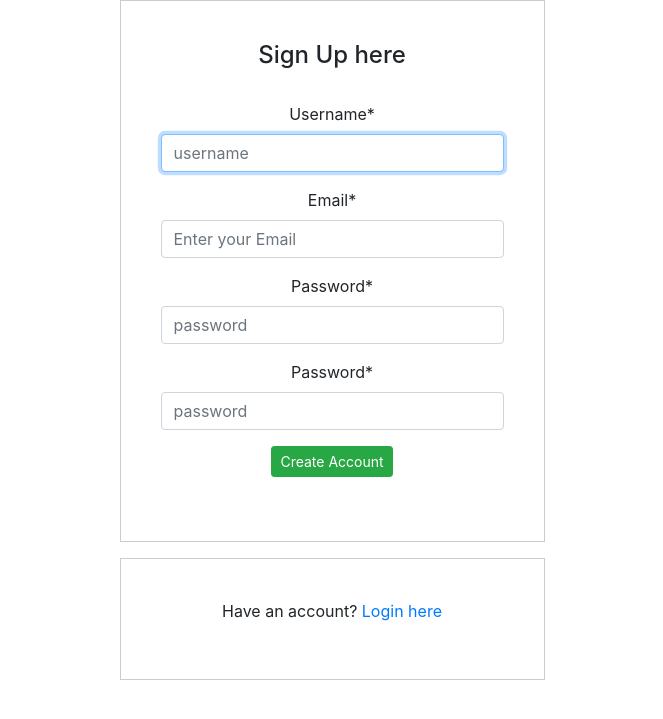
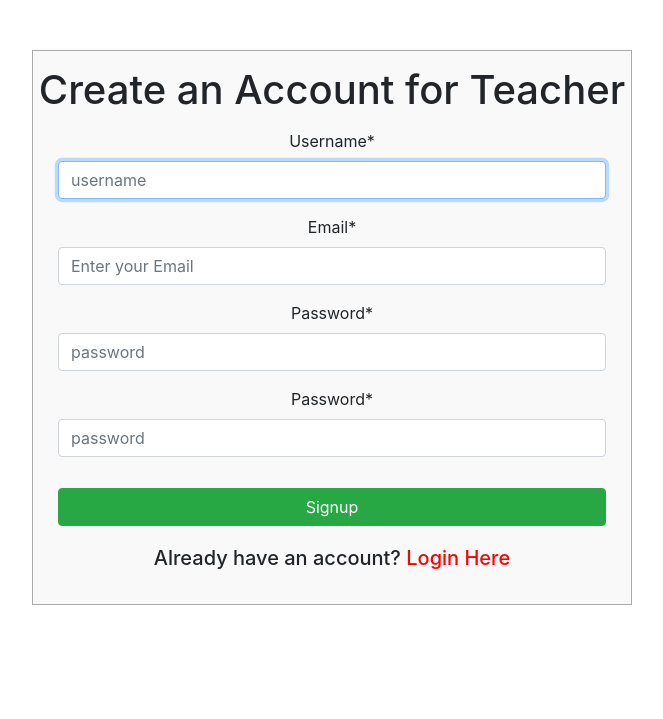
Before and after one commit to Nahid2194/ElearningProject, a Django app: page /account/signup_teacher/ in a window 1280 px wide. Shown: the top 719 px of the page, without its empty margins (308-971 px from the left). Run offline with Django 3.2, Linux system fonts and the light colour scheme; some libraries are stand-ins or nearby versions.

Commit message:
signup template

```diff
--- a/Login_App/views.py
+++ b/Login_App/views.py
@@ -55,7 +55,7 @@ def profile_student(request):
 @login_required
 def user_logout(request):
     logout(request)
-    return HttpResponseRedirect(reverse('app_login:homepage'))
+    return HttpResponseRedirect(reverse('Login_App:homepage'))
 
 
 def signup_teacher(request):
@@ -66,9 +66,9 @@ def signup_teacher(request):
             user = form.save()
             profile_teacher = Teacher(user=user)
             profile_teacher.save()
-            return HttpResponseRedirect(reverse('App_Login:teacher_login'))
+            return HttpResponseRedirect(reverse('Login_App:teacher_login'))
 
-    return render(request, 'Login_App/signup.html', context={'form': form, 'teacher': True})
+    return render(request, 'Login_App/signup.html', context={'form': form, 'teacher': True, 'name': 'Teacher'})
 
 
 def signup_student(request):
@@ -79,8 +79,8 @@ def signup_student(request):
             user = form.save()
             profile_student = Student(user=user)
             profile_student.save()
-            return HttpResponseRedirect(reverse('App_Login:student_login'))
-    return render(request, 'Login_App/signup.html', context={'form': form})
+            return HttpResponseRedirect(reverse('Login_App:student_login'))
+    return render(request, 'Login_App/signup.html', context={'form': form, 'name': 'Student'})
 
 
 @login_required
--- a/templates/Login_App/signup.html
+++ b/templates/Login_App/signup.html
@@ -1,39 +1,75 @@
-{% extends "base.html" %}
+{% extends 'base.html' %}
+{% load static %}
 {% load crispy_forms_tags %}
-{% block title_block %} Sign up{% endblock %}
+
+{% block title_block %} Signup {% endblock %}
+
 {% block css_block %}
 <style>
-    .sign-up {
-        width: 425px;
-        border: 1px solid #ccc;
-        padding: 40px;
+    .signup {
+        background-color: #f9f9f9;
+        border: 1px solid #aaa;
+        width: 600px;
+        height: auto;
+        text-align: center;
+        margin-top: 50px;
+        margin-bottom: 50px;
+    }
+
+    .text {
+        margin-top: 15px;
+        margin-bottom: 15px;
+    }
+
+    .form {
+        margin-left: 25px;
+        margin-right: 25px;
+    }
+
+    .button {
+        width: 100%;
+        margin-top: 15px;
     }
 
     .login {
-        width: 425px;
-        border: 1px solid #ccc;
-        padding: 40px;
+        margin-left: 25px;
+        margin-right: 25px;
+        height: 50px;
+        margin-top: 20px;
+        text-align: center;
+        font-size: 20px;
+    }
+
+    .login a {
+        color: red;
     }
 </style>
-
 {% endblock %}
 
 {% block body_block %}
-<center>
-    <div class="form-container">
-        <div class="sign-up">
-            <h4>Sign Up here</h4><br>
-            <form method="POST">
-                {{ form|crispy }}
+<div class="container">
+    <center>
+        <div class="signup">
+
+            <h1 class="text">Create an Account for {{name}}</h1>
+
+
+            <form action="" method="POST" class="form">
+                {{ form | crispy }}
                 {% csrf_token %}
-                <button type="submit" class="btn btn-success btn-sm">Create Account</button>
+                <button type="submit" class="btn btn-success button">Signup</button>
             </form>
-            <br>
+            {% if teacher %}
+            <h5 class="login">Already have an account? <a href="{% url 'Login_App:teacher_login' %}">Login Here</a></h5>
+
+            {% else %}
+            <h5 class="login">Already have an account? <a href="{% url 'Login_App:student_login' %}">Login Here</a></h5>
+
+            {% endif %}
+
         </div>
-        <div class="login my-3">
-            <p>Have an account? <a href="#">Login here</a></p>
-        </div>
-    </div>
-</center>
+    </center>
+
+</div>
 
 {% endblock %}
```
Also changed, not shown: db.sqlite3.
